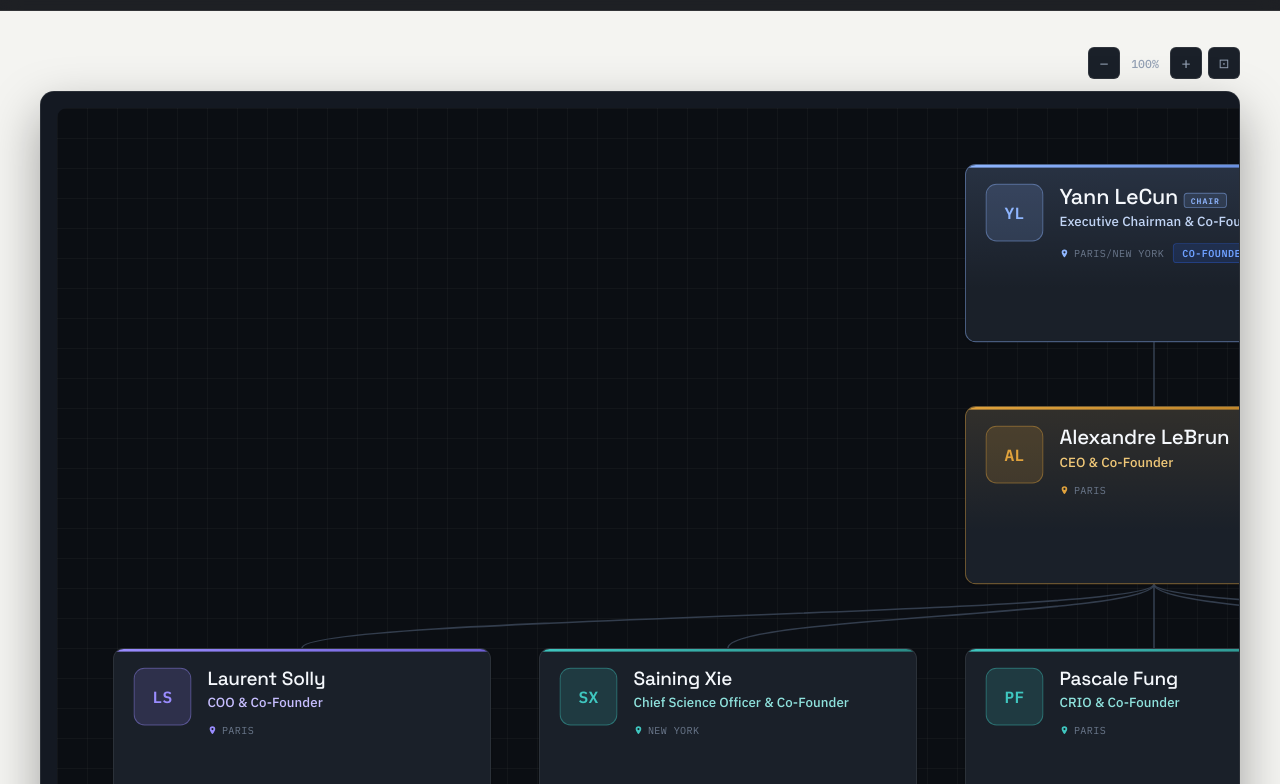
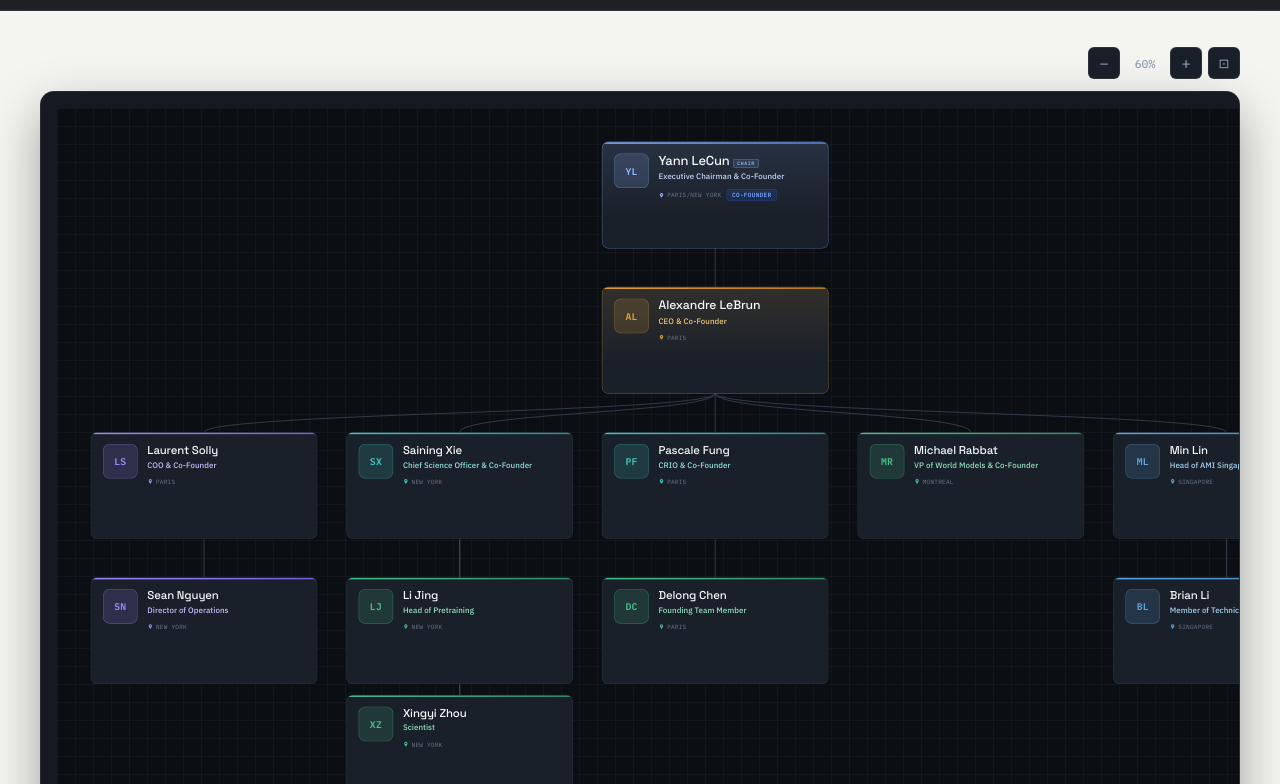
Before and after one commit to chobrien99-svg/AMI-Labs, a Next.js app: page /org-chart in a window 1280 px wide. Shown: the part 396-1180 px from the top of the page. Built offline with nearby package versions, Linux system fonts and the light colour scheme; no server answers.

Commit message:
Default the org chart zoom viewer to 60% on first load
Co-Authored-By: Claude Opus 4.8 <noreply@anthropic.com>
Claude-Session: https://claude.ai/code/session_01SzCgLni8CMeakzR2AxtNyr

```diff
--- a/components/OrgChartClient.tsx
+++ b/components/OrgChartClient.tsx
@@ -652,7 +652,7 @@ export default function OrgChartClient({ team }: { team: Member[] }) {
   const [query, setQuery] = useState("");
   const [hover, setHover] = useState<string | null>(null);
   const [popupAnchor, setPopupAnchor] = useState<DOMRect | null>(null);
-  const [zoom, setZoom] = useState(1);
+  const [zoom, setZoom] = useState(0.6); // default the viewer to 60% on first load
 
   const wrapRef = useRef<HTMLDivElement>(null);
   const showTimer = useRef<ReturnType<typeof setTimeout> | null>(null);
```
